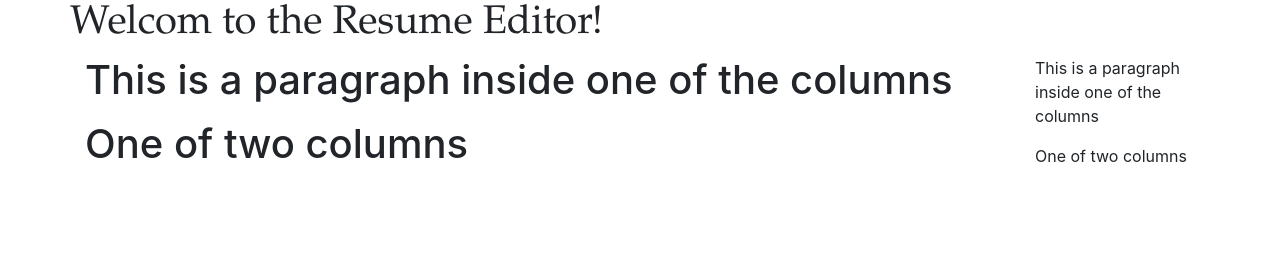
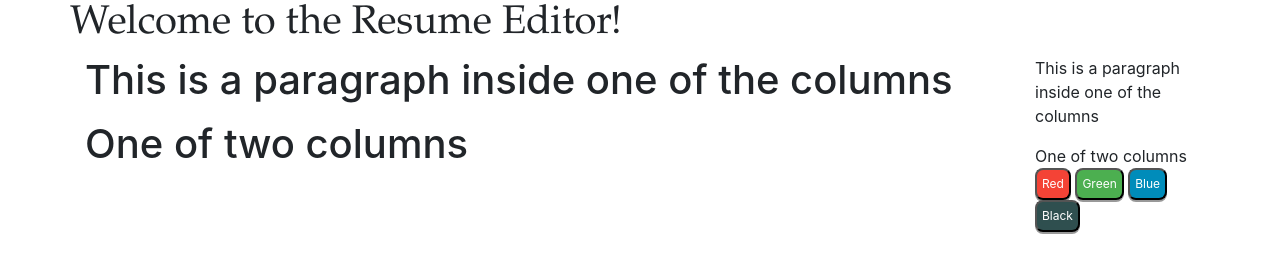
Before and after one commit to CButtars/creative-project-1, a plain HTML site: page index.html in a window 1280 px wide. Drawn offline with nearby package versions, Linux system fonts and the light colour scheme.

Commit message:
This should be all the code I've made for the color changing buttons.

```diff
--- a/css/main.css
+++ b/css/main.css
@@ -9,3 +9,91 @@
 paragraph {
     font-family: "Lucida Sans Unicode", "Lucida Grande", sans-serif;
 }
+
+.buttonR {
+    display: inline-block;
+    padding: 5px 5px;
+    font-size: 12px;
+    cursor: pointer;
+    text-align: center;
+    color: #fff;
+    box-shadow: 0 2px #999;
+    background-color: #f44336;
+    border-radius: 8px;
+}
+
+.buttonG {
+    display: inline-block;
+    padding: 5px 5px;
+    font-size: 12px;
+    cursor: pointer;
+    text-align: center;
+    color: #fff;
+    box-shadow: 0 2px #999;
+    background-color: #4CAF50;
+    border-radius: 8px;
+}
+
+.buttonB {
+    display: inline-block;
+    padding: 5px 5px;
+    font-size: 12px;
+    cursor: pointer;
+    text-align: center;
+    color: #fff;
+    box-shadow: 0 2px #999;
+    background-color: #008CBA;
+    border-radius: 8px;
+}
+
+.buttonBl {
+    display: inline-block;
+    padding: 5px 5px;
+    font-size: 12px;
+    cursor: pointer;
+    text-align: center;
+    color: #fff;
+    box-shadow: 0 2px #999;
+    background-color: #2F4F4F;
+    border-radius: 8px;
+}
+
+.buttonR:hover {
+    background-color: #8B0000;
+}
+
+.buttonG:hover {
+    background-color: #006400;
+}
+
+.buttonB:hover {
+    background-color: #191970;
+}
+
+.buttonBl:hover {
+    background-color: #000000;
+}
+
+.buttonR:active {
+    background-color: #8B0000;
+    box-shadow: 0 2px #666;
+    transform: translateY(4px);
+}
+
+.buttonG:active {
+    background-color:#006400;
+    box-shadow: 0 2px #666;
+    transform: translateY(4px);
+}
+
+.buttonB:active {
+    background-color: #191970;
+    box-shadow: 0 2px #666;
+    transform: translateY(4px);
+}
+
+.buttoneBl:active {
+    background-color: #000000;
+    box-shadow: 0 2px #666;
+    transform: translateY(4px);
+}
--- a/index.html
+++ b/index.html
@@ -22,16 +22,20 @@
 
   <body>
     <div class="container">
-      <div class="row"><h1 class="header1">Welcom to the Resume Editor!</h1></div>
+      <div class="row"><h1 class="header1">Welcome to the Resume Editor!</h1></div>
       <div class="row">
         <div class="col-12 col-md-10">
           <h1></hq>
           <p>This is a paragraph inside one of the columns</p>
           One of two columns
         </div>
-        <div class="col-6 col-md-2">
+        <div class="col-6 col-md-2" id="para2">
           <p>This is a paragraph inside one of the columns</p>
-          One of two columns
+          One of two columns<!-- COLOR WORKS HERE-->
+          <button class="buttonR" onclick="colorRed()">Red</button>
+          <button class="buttonG" onclick="colorGreen()">Green</button>
+          <button class="buttonB" onclick="colorBlue()">Blue</button>
+          <button class="buttonBl" onclick="colorBlack()">Black</button>
         </div>
       </div>
     </div>
@@ -51,6 +55,20 @@
       function changeElement() {
 
       }
+
+      var para2;
+      function colorRed() {
+        document.getElementById("para2").style.color = "#f44336";
+      }
+      function colorGreen() {
+        document.getElementById("para2").style.color = "#4CAF50";
+      }
+      function colorBlue() {
+        document.getElementById("para2").style.color = "#008CBA";
+      }
+      function colorBlack() {
+        document.getElementById("para2").style.color = "#000000";
+      }
     </script>
   </body>
 
```
